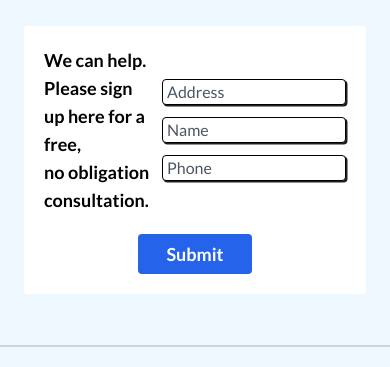
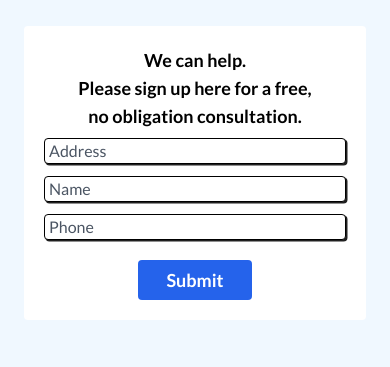
Before and after one commit to isaadgulzar/design1, a plain HTML site: page index.html in a window 390 px wide. Shown: the part 402-769 px from the top of the page. Drawn offline with nearby package versions, Linux system fonts and the light colour scheme.

Commit message:
Add files via upload

```diff
--- a/index.html
+++ b/index.html
@@ -44,13 +44,13 @@
             <div class="flex mx-auto">
                 <video class="h-60 rounded z-50" controls="" src="https://saadgulzar.tech/zahravi/assets/videos/Placeholder.mp4"></video>
             </div>
-            <form action="#" class="grid md:grid-cols-2 my-7 bg-white rounded md:mx-auto items-center gap-x-2 md:w-96 p-5 md:p-7">
+            <form action="#" class="md:grid md:grid-cols-2 my-7 bg-white rounded md:mx-auto items-center gap-x-2 w-full md:w-96 p-5 md:p-7">
                 <div class="col-span-1">
-                   <p class="text-lg md:text-xl font-bold text-black">We can help.<br>
+                   <p class="text-lg md:text-xl font-bold text-center text-black">We can help.<br>
                         Please sign up here for a free, <br> no obligation consultation.
                    </p>
                 </div>
-                <div class="col-span-1 flex flex-col gap-y-3 rounded">
+                <div class="col-span-1 flex flex-col gap-y-3 rounded my-2">
                     <input type="text" name="address" id="address" placeholder="Address" class="md:w-40 border border-black placeholder-gray-600 pl-1 boxShadow rounded focus:placeholder-gray-500 focus:outline-none">
                     <input type="text" name="name" id="name" placeholder="Name" class="md:w-40 border border-black placeholder-gray-600 pl-1 boxShadow rounded focus:placeholder-gray-500 focus:outline-none">
                     <input type="tel" name="phone" id="phone" placeholder="Phone" class="md:w-40 border border-black placeholder-gray-600 pl-1 boxShadow rounded focus:placeholder-gray-500 focus:outline-none">
```
